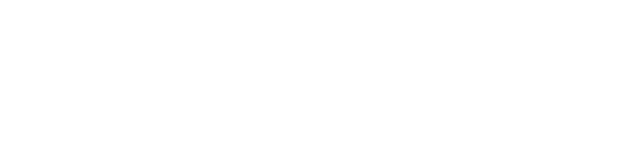
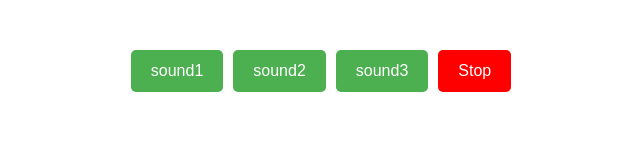
Before and after one commit to acciojob/Soundbar-sharma-shivam21, a website: page main.html in a window 1280 px wide. Shown: the whole page, without its empty margins (319-959 px from the left). Drawn offline with Linux system fonts and the light colour scheme.

Commit message:
created a submission

```diff
--- a/main.html
+++ b/main.html
@@ -3,6 +3,9 @@
 <html>
 
 <head>
+	  <section id="buttons">
+    <!-- Buttons will be added here by JavaScript -->
+  </section>
 	<link rel="stylesheet" href="styles.css">
 </head>
 
--- a/script.js
+++ b/script.js
@@ -1 +1,37 @@
 //your JS code here. If required.
+const sounds = ['sound1', 'sound2', 'sound3']; // Add your sound file names (without .mp3)
+const buttonsContainer = document.getElementById('buttons');
+
+// Create audio elements and buttons
+sounds.forEach(sound => {
+  const audio = document.createElement('audio');
+  audio.src = `sounds/${sound}.mp3`;
+  audio.id = sound;
+  document.body.appendChild(audio);
+
+  const btn = document.createElement('button');
+  btn.className = 'btn';
+  btn.innerText = sound;
+  btn.addEventListener('click', () => {
+    stopAllSounds();
+    audio.play();
+  });
+
+  buttonsContainer.appendChild(btn);
+});
+
+// STOP button
+const stopBtn = document.createElement('button');
+stopBtn.className = 'stop';
+stopBtn.innerText = 'Stop';
+stopBtn.addEventListener('click', stopAllSounds);
+buttonsContainer.appendChild(stopBtn);
+
+// Function to stop all sounds
+function stopAllSounds() {
+  sounds.forEach(sound => {
+    const audio = document.getElementById(sound);
+    audio.pause();
+    audio.currentTime = 0;
+  });
+}
--- a/styles.css
+++ b/styles.css
@@ -1 +1,31 @@
 /*  your css code here. If applicable */
+body {
+  font-family: Arial, sans-serif;
+  text-align: center;
+  margin-top: 50px;
+}
+
+#buttons {
+  display: flex;
+  flex-wrap: wrap;
+  justify-content: center;
+  gap: 10px;
+}
+
+.btn, .stop {
+  padding: 12px 20px;
+  font-size: 16px;
+  cursor: pointer;
+  border: none;
+  border-radius: 5px;
+}
+
+.btn {
+  background-color: #4CAF50;
+  color: white;
+}
+
+.stop {
+  background-color: red;
+  color: white;
+}
```
